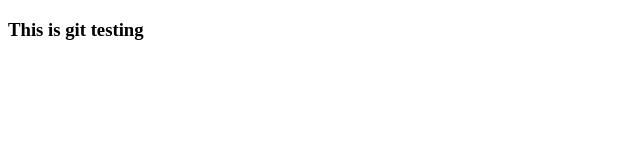
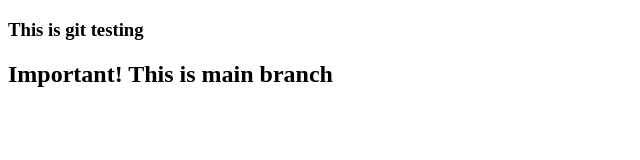
Before and after one commit to HappyLeo-apn/MySmallTest, a plain HTML site: page index.html in a window 1280 px wide. Shown: the whole page, without its empty margins (0-640 px from the left). Drawn offline with Linux system fonts and the light colour scheme.

Commit message:
Admin things on main branch

```diff
--- a/index.html
+++ b/index.html
@@ -8,5 +8,6 @@
 </head>
 <body>
     <h3>This is git testing</h3>
+    <h2>Important! This is main branch</h2>
 </body>
 </html>
```
